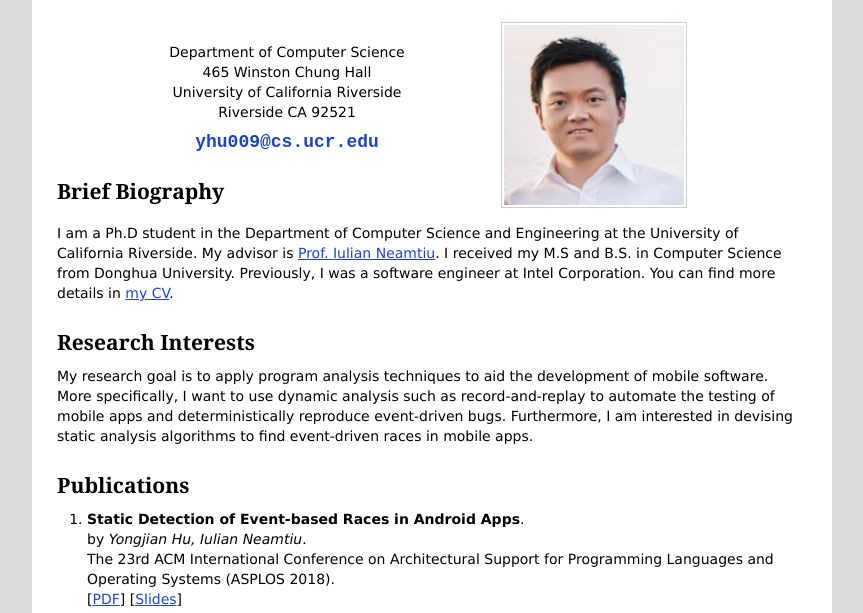
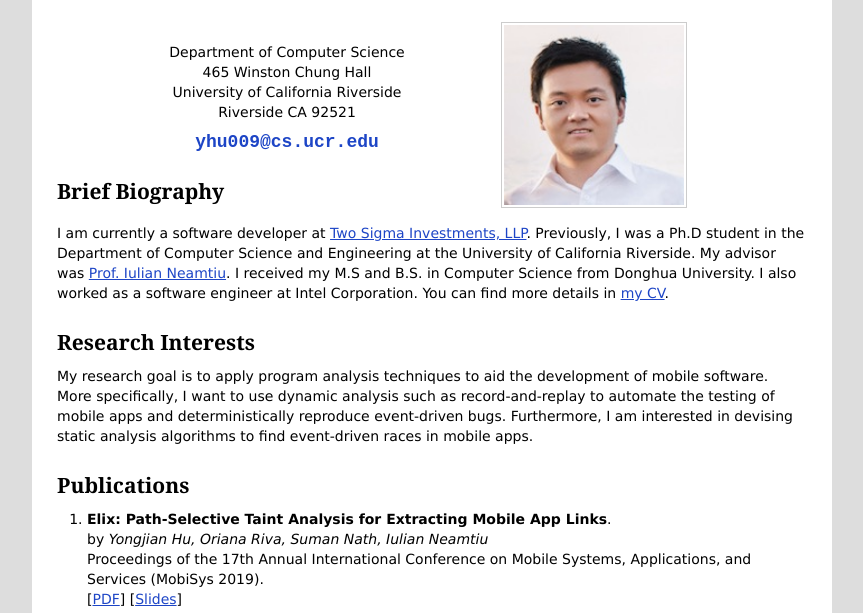
Before and after one commit to frankhuhu/homepage, a plain HTML site: page index.html in a window 1280 px wide. Shown: the part 138-751 px from the top of the page, without its empty margins (208-1071 px from the left). Drawn offline with Linux system fonts and the light colour scheme.

Commit message:
Updates with MobiSys 2019

```diff
--- a/index.html
+++ b/index.html
@@ -78,7 +78,7 @@
 
                                 <h2>Brief Biography</h2>
                                 <p style="clear: both;">
-                                    I am a Ph.D student in the Department of Computer Science and Engineering at the University of California Riverside. My advisor is <a href="https://web.njit.edu/~ineamtiu/">Prof. Iulian Neamtiu</a>. I received my M.S and B.S. in Computer Science from Donghua University. Previously, I was a software engineer at Intel Corporation. You can find more details in <a href="cv/yhu_cv.pdf">my CV</a>.
+                                    I am currently a software developer at <a href="https://www.twosigma.com/">Two Sigma Investments, LLP</a>. Previously, I was a Ph.D student in the Department of Computer Science and Engineering at the University of California Riverside. My advisor was <a href="https://web.njit.edu/~ineamtiu/">Prof. Iulian Neamtiu</a>. I received my M.S and B.S. in Computer Science from Donghua University. I also worked as a software engineer at Intel Corporation. You can find more details in <a href="cv/yhu_cv.pdf">my CV</a>.
                                 </p>
 
 
@@ -87,6 +87,14 @@
 
                                 <h2>Publications</h2>
                                 <ol style="margin-top: 10px;">
+                                    <li>
+                                        <p><strong>Elix: Path-Selective Taint Analysis for Extracting Mobile App Links</strong>.</p>
+                                        <p>by <em>Yongjian Hu, Oriana Riva, Suman Nath, Iulian Neamtiu</em></p>
+                                        <p>Proceedings of the 17th Annual International Conference on Mobile Systems, Applications, and Services (MobiSys 2019).</p>
+                                        <p>
+                                            [<a href="./papers/mobisys19.pdf">PDF</a>] [<a href="./talks/mobisys19.pptx">Slides</a>]
+                                        </p>
+                                    </li>
                                     <li>
                                         <p><strong>Static Detection of Event-based Races in Android Apps</strong>.</p>
                                         <p>by <em>Yongjian Hu, Iulian Neamtiu</em>.</p>
```
Also changed, not shown: 2 other files.
